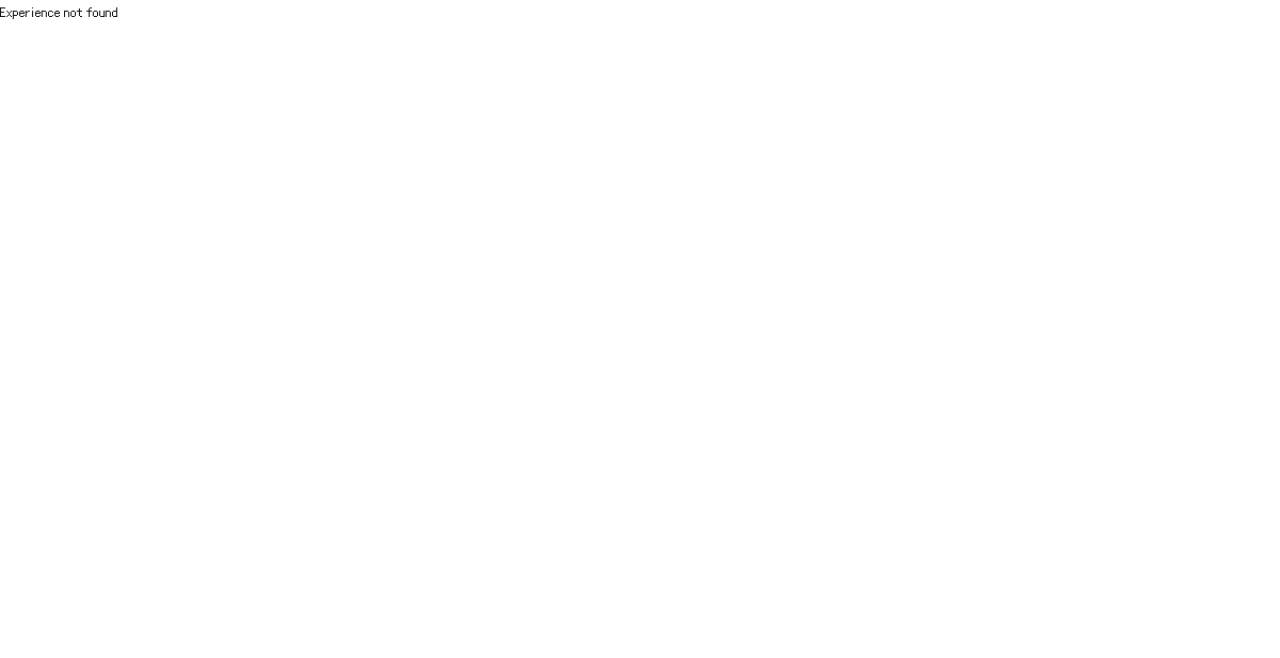
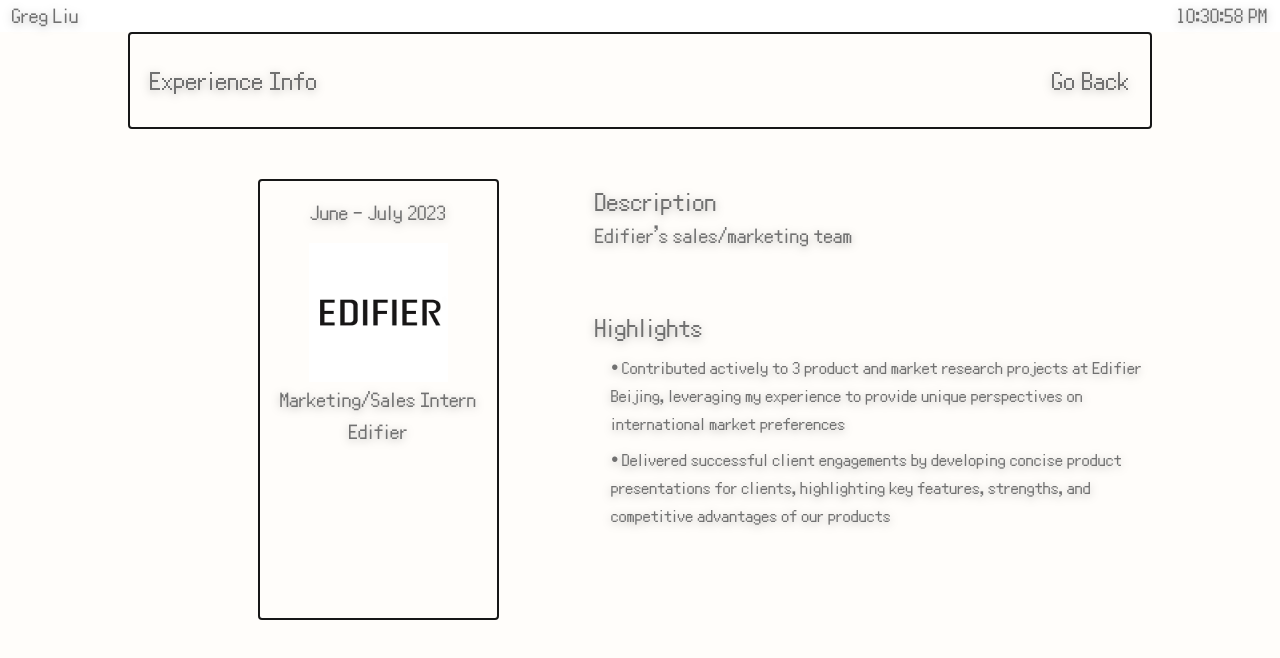
Before and after one commit to gregoryliu05/personal_portfolio, a Next.js app: page /experience/edifier in a window 1280 px wide. Before the commit this address had no page. Shown: the top 658 px of the page. Built offline with nearby package versions, Linux system fonts and the light colour scheme.

Commit message:
finished more exp page

```diff
--- a/src/app/experience/[slug]/page.tsx
+++ b/src/app/experience/[slug]/page.tsx
@@ -1,36 +1,201 @@
 'use client'
 
+import { use } from 'react'
+import { useParams } from 'next/navigation'
+import { Text } from '@/components/components'
+import Link from 'next/link'
+import Image, { StaticImageData } from 'next/image'
+import { useEffect, useState } from 'react'
+import { useRouter } from 'next/navigation'
+
+
+
+
+import edifier from "./../../../edifier.webp"
+import procurify from "./../../../procurify.png"
+import stayfresh from "./../../../stayfresh.jpeg"
+import quantico from "./../../../quantico.jpg"
+
+const imgTitle: Record<string, StaticImageData> = {
+    edifier,
+    procurify,
+    stayfresh,
+    quantico,
+}
+
+
 type Props = {
-  params: { slug: string }
+  params: {slug : string}
 }
+
+import { Header } from "@/components/components"
+
+const experiences = [
+    "procurify",
+    "stayfresh",
+    "quantico",
+    "edifier"
+
+]
 
 const experienceData = {
   procurify: {
-    title: 'Software Engineer Intern at Procurify',
-    date: 'Fall 2025',
-    description: 'Worked on procurement automation...',
+    company: "Procurify",
+    title: 'Software Engineer Intern',
+    date: 'Incoming Fall 2025',
+    description: "Working in Procurify's Engineering Team on their spend management system",
+    techstack: "Python, Django, React, Typescript, AWS, Docker, Kubernetes",
+    bullets: [
+        "More Coming Soon!"
+    ]
   },
   stayfresh: {
-    title: 'Developer Intern at Stay Fresh',
-    date: 'Spring 2024',
-    description: 'Built e-commerce features...',
+    company: "Stay Fresh",
+    title: 'Software Developer',
+    date: 'January - April 2024',
+    description: "Worked on Stay Fresh's mobile app",
+    techstack: "Javascript, Node.js, React Native, Express",
+    bullets: [
+        "Designed and developed product, shop, and account pages using React Native, collaborating with product/design teams to deliver scalable components",
+        "Took ownership of API development, designing and implementing 15+ RESTful endpoints with Node.js and Express, including secure user session management via JWT authentication",
+        "Analyzed and optimized app performance, reducing load times by 20% and improving responsiveness through frontend optimization and refactoring"
+    ]
   },
   // add more experiences...
+  quantico: {
+    company: "UBC Quantico Research",
+    title: 'Software Developer',
+    date: 'January 2025 - Present',
+    description: "Working on machine learning models and fintech apps",
+    techstack: "Python, Tensorflow, AWS, Golang",
+    bullets: [
+        "Refactored TimeGAN model for Stock Forecasting in TensorFlow 2; improved training performance by 60% through leveraging AWS EC2 instance",
+        "Implemented modules for a Python backtesting framework, contributing core logic to support evaluation of trading strategies on 10+ years of stock data",
+        "Led weekly planning meetings, shared implementation ideas with the team, and presented project progress and trade-offs during team demo sessions"
+    ]
+
+  },
+  edifier: {
+    company: "Edifier",
+    title: 'Marketing/Sales Intern',
+    date: 'June - July 2023',
+    description: "Edifier's sales/marketing team",
+    techstack: "Javascript, Node.js, React Native, Express",
+    bullets: [
+        "Contributed actively to 3 product and market research projects at Edifier Beijing, leveraging my experience to provide unique perspectives on international market preferences",
+        "Delivered successful client engagements by developing concise product presentations for clients, highlighting key features, strengths, and competitive advantages of our products"
+    ]
+
+  }
 }
 
 export default function ExperienceDetailPage({ params }: Props) {
-  const { slug } = params;
-  const data = experienceData[slug as keyof typeof experienceData];
+//   const {slug}: string = use<string>(params);
+  const { slug } = useParams() as { slug: string };
+  //
+  const [data, setData] = useState(experienceData[slug as keyof typeof experienceData]);
+  const router = useRouter();
+
+  const [selectId, setSelectId] = useState(experiences.indexOf(slug))
+
+  useEffect(() => {
+      const handleKeyDown = (e: KeyboardEvent) => {
+        if (e.key === "s") {
+          router.push("/experience")
+        }
+        else if (e.key === "ArrowDown") {
+                setSelectId((selectId + 1) % experiences.length)
+                router.push(`/experience/${experiences[selectId]}`)
+              }
+              else if (e.key === "ArrowUp") {
+                setSelectId((selectId - 1 + experiences.length) % experiences.length)
+                router.push(`/experience/${experiences[selectId]}`)
+            }
+    }
+
+    window.addEventListener('keydown', handleKeyDown)
+    return () => window.removeEventListener('keydown', handleKeyDown)
+    }, [router, selectId])
+
+  const image = imgTitle[slug] ?? ""
+  console.log(image)
 
   if (!data) {
     return <div>Experience not found</div>;
   }
 
   return (
-    <main className="p-8">
-      <h1 className="text-3xl font-bold">{data.title}</h1>
-      <p className="text-gray-600">{data.date}</p>
-      <p className="mt-4">{data.description}</p>
+    <div className='h-dvh'>
+    <Header></Header>
+    <main className="bg-[#FFFDFA] h-9/10 flex flex-col justify-start items-center">
+
+        {/* BOX */}
+        <div className='flex flex-col w-8/10 h-9/10 justify-start'>
+            {/* HEADER */}
+            <div className='flex w-full h-15/100 items-center border-2 rounded-sm border-black-300/25 '>
+                <div className='flex w-1/2 h-full items-center pl-5'>
+                    <Text text = "Experience Info" size = "3xl"></Text>
+                </div>
+
+                <Link href = "/experience" className='flex w-1/2 h-full items-center justify-end pr-5'>
+                    <Text text = "Go Back" size = "3xl"></Text>
+                </Link>
+
+            </div>
+
+            <div className='h-85/100 flex flex-row items-center w-full items-center justify-center gap-24'>
+                {/* LEFT SIDE IMAGE/TITLE */}
+                <div className='flex w-40/100 h-full items-start justify-end mt-25'>
+                    <div className='flex flex-col w-65/100 h-8/10 items-center border-2 rounded-sm border-black-300/25'>
+                            <div className='justify-center items-center mt-4'>
+                                 <Text text = {data.date} size = "2xl" align='center'></Text>
+                            </div>
+                            <div className='pt-3 w-6/10'>
+                            <Image src = {image} alt = "image" className='justify-center border-2 border-black-300/25'/>
+                            </div>
+                            <div className='justify-center items-center'>
+                                 <Text text = {data.title} size = "2xl" align='center'></Text>
+                            </div>
+                            <div className='justify-center items-center'>
+
+                            <Text text = {data.company} size = "2xl" align='center'></Text>
+                            </div>
+                    </div>
+                </div>
+
+                {/* RIGHT SIDE DESC, TECH STACK, BULLET POINTS */}
+                <div className='flex flex-col w-60/100 gap-4 h-8/10'>
+                    <div className='w-full h-25/100 flex flex-col'>
+                        <Text text = "Description" size = "3xl"></Text>
+                        <Text text = {data.description} size = "2xl"></Text>
+
+                    </div>
+                    {  (data.company !== "Edifier" ?
+                    <div className='w-full h-25/100 flex flex-col'>
+                        <Text text = "Tech Stack" size = "3xl"></Text>
+                        <Text text = {data.techstack} size = "2xl"></Text>
+
+                    </div>
+                    : <></>)}
+
+                   <div className='w-full h-1/2 flex flex-col gap-2'>
+                    <Text text="Highlights" size="3xl" />
+                    <div className='flex flex-col gap-2 pl-4'>
+                        {data.bullets.map((text, index) => (
+                        <Text key={index} text={`• ${text}`} size='xl' />
+                        ))}
+                    </div>
+                    </div>
+
+                </div>
+
+
+            </div>
+
+
+        </div>
+
     </main>
+    </div>
   );
 }
--- a/src/app/experience/page.tsx
+++ b/src/app/experience/page.tsx
@@ -13,7 +13,7 @@
 
 import edifier from "./../../edifier.webp"
 import procurify from "./../../procurify.png"
-import sf from "./../../stayfresh.jpeg"
+import stayfresh from "./../../stayfresh.jpeg"
 import quantico from "./../../quantico.jpg"
 
 
@@ -32,7 +32,7 @@
     location: "richmond, bc",
     date: "january - april 2024",
     link: "stayfresh",
-    img: sf
+    img: stayfresh
   },
   { type: true,
     title: "software developer",
@@ -105,7 +105,7 @@
 
     }
      else if (e.key === "d") {
-
+        router.push(`/experience/${workExp[selectId].link}`)
 
     }
   }
```
